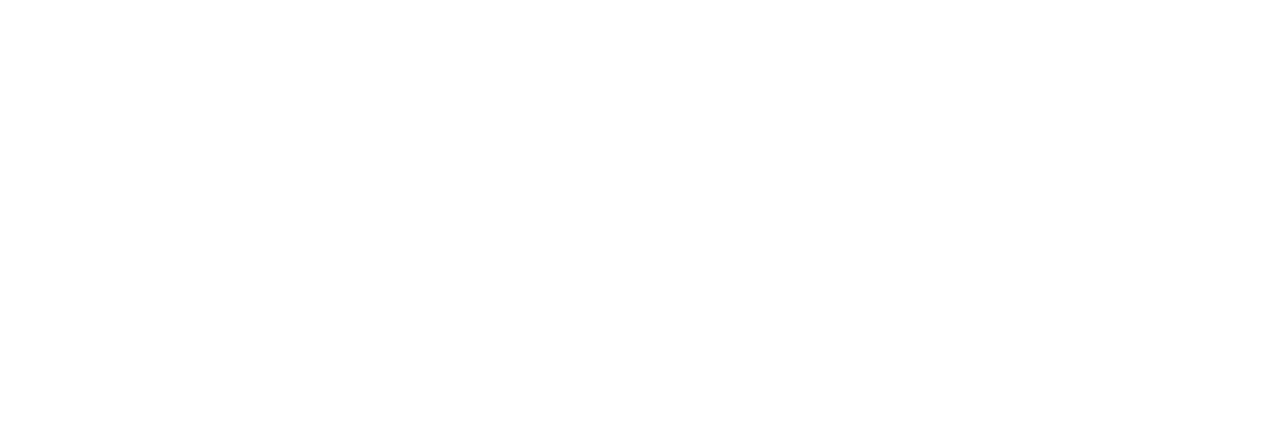
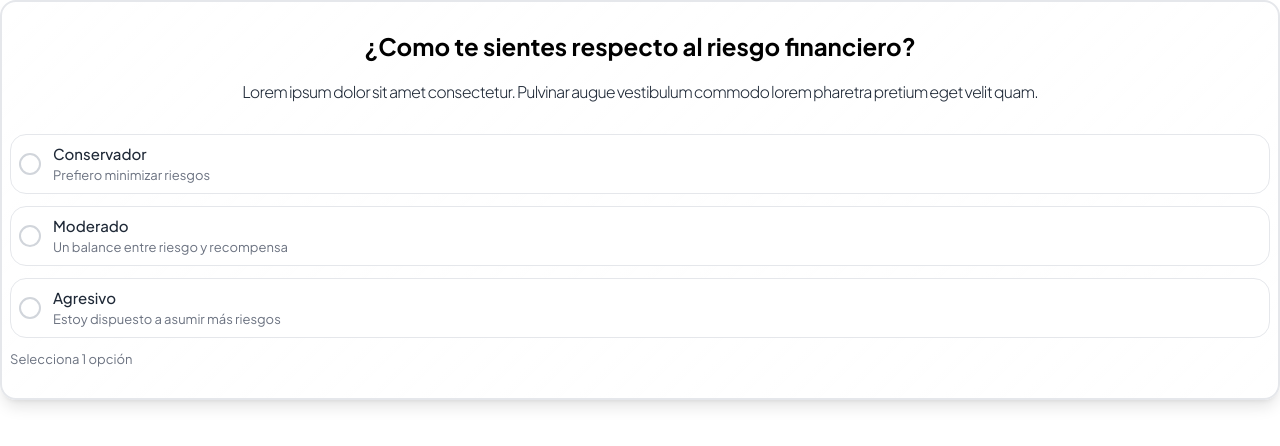
Before and after one commit to No-Country-simulation/h4-08-fintech, a React (Vite) app in the folder frontend/: page /onboarding4 in a window 1280 px wide. Before the commit this address had no page. Shown: the top 446 px of the page. Built offline with nearby package versions, Linux system fonts and the light colour scheme.

Commit message:
Onboarding 3 (riesgo financiero)

```diff
--- /dev/null
+++ b/frontend/src/components/Onboarding/OnboardingStep4.jsx
@@ -0,0 +1,85 @@
+import { useEffect, useState } from "react";
+import { OnboardingCard } from "../common/OnboardingCard";
+
+export default function OnboardingStep4({ setAvailableToContinue }) {
+  const [selectedLevel, setSelectedLevel] = useState("");
+
+  const levels = [
+    {
+      id: "conservative",
+      title: "Conservador",
+      description: "Prefiero minimizar riesgos",
+    },
+    {
+      id: "moderate",
+      title: "Moderado",
+      description: "Un balance entre riesgo y recompensa",
+    },
+    {
+      id: "aggressive",
+      title: "Agresivo",
+      description: "Estoy dispuesto a asumir más riesgos",
+    },
+  ];
+
+  useEffect(() => {
+    if (selectedLevel !== "") {
+      setAvailableToContinue(true);
+    }
+  }, [selectedLevel]);
+
+  return (
+    <OnboardingCard
+      title={"¿Como te sientes respecto al riesgo financiero?"}
+      content={
+        "Lorem ipsum dolor sit amet consectetur. Pulvinar augue vestibulum commodo lorem pharetra pretium eget velit quam."
+      }
+    >
+      <div className="space-y-3">
+        {levels.map((level) => (
+          <label
+            key={level.id}
+            className={`block w-full p-2 rounded-[16px] border transition-all ${
+              selectedLevel === level.id
+                ? "border-[#0051FF] bg-[#F5F9FF] ring-1 ring-[#0051FF]"
+                : "border-gray-200 bg-white"
+            }`}
+          >
+            <div className="flex items-center gap-3">
+              <div
+                className={`w-[22px] h-[22px] rounded-full border-2 flex items-center justify-center transition-colors ${
+                  selectedLevel === level.id
+                    ? "border-[#0051FF]"
+                    : "border-gray-300"
+                }`}
+              >
+                {selectedLevel === level.id && (
+                  <div className="w-[12px] h-[12px] rounded-full bg-[#0051FF]" />
+                )}
+              </div>
+              <div>
+                <div className="font-medium text-[15px] text-gray-800 text-start">
+                  {level.title}
+                </div>
+                <div className="w-full text-[13px] text-gray-500 text-start">
+                  {level.description}
+                </div>
+              </div>
+            </div>
+            <input
+              type="radio"
+              name="knowledge-level"
+              value={level.id}
+              checked={selectedLevel === level.id}
+              onChange={(e) => setSelectedLevel(e.target.value)}
+              className="sr-only"
+            />
+          </label>
+        ))}
+      </div>
+      <div className="w-full text-start text-[13px] text-gray-500 mt-3">
+        Selecciona 1 opción
+      </div>
+    </OnboardingCard>
+  );
+}
--- a/frontend/src/pages/Onboarding/Onboarding.jsx
+++ b/frontend/src/pages/Onboarding/Onboarding.jsx
@@ -1,12 +1,12 @@
-import { useEffect, useState } from 'react';
-import ArrowBack from '../../assets/icons/arrow-back.svg';
-import { EnableButton } from '../../components/common/EnableButton';
-import OnboardingStep1 from '../../components/Onboarding/OnboardingStep1';
-import OnboardingStep2 from '../../components/Onboarding/OnboardingStep2';
-
-import { OnboardingStep5 } from '../../components/Onboarding/OnboardingStep5';
-import {FinancialGoals as OnboardingStep3} from '../../components/Onboarding/OnboardingStep3';
-import { use } from 'react';
+import { useEffect, useState } from "react";
+import ArrowBack from "../../assets/icons/arrow-back.svg";
+import { EnableButton } from "../../components/common/EnableButton";
+import OnboardingStep1 from "../../components/Onboarding/OnboardingStep1";
+import OnboardingStep2 from "../../components/Onboarding/OnboardingStep2";
+import OnboardingStep4 from "../../components/Onboarding/OnboardingStep4";
+import { OnboardingStep5 } from "../../components/Onboarding/OnboardingStep5";
+import { FinancialGoals as OnboardingStep3 } from "../../components/Onboarding/OnboardingStep3";
+import { use } from "react";
 export const Onboarding = () => {
   const [step, SetStep] = useState(1);
   const [availableToContinue, setAvailableToContinue] = useState(true);
@@ -29,36 +29,57 @@
     if (step === 1) {
       setAvailableToContinue(true);
     }
-},[step]);
+  }, [step]);
 
   return (
     <div className="flex flex-col items-center justify-center bg-gradient bg-center h-screen w-screen relative px-5 font-jakarta">
-    {
-        step > 1 ?
+      {step > 1 ? (
         <button
           onClick={handleBack}
           className="flex items-center justify-center w-[55px] h-[55px] bg-blur border-2 border-gradient-stroke rounded-xl absolute top-5 left-5"
         >
           <img src={ArrowBack} className="w-[24px]" alt="flecha hacia atras" />
-        </button> : null
-        }
+        </button>
+      ) : null}
       {step === 1 && <OnboardingStep1 onNext={handleNext} />}
-        {step === 2 && <OnboardingStep2 onNext={handleNext} setAvailableToContinue={setAvailableToContinue} />}
-        {step === 3 && <OnboardingStep3 onNext={handleNext} setAvailableToContinue={setAvailableToContinue}/>}
-        {step === 4 && <OnboardingStep3 onNext={handleNext} setAvailableToContinue={setAvailableToContinue}/>}
-        {step === 5 && <OnboardingStep5 onNext={handleNext} setAvailableToContinue={setAvailableToContinue}/>}
+      {step === 2 && (
+        <OnboardingStep2
+          onNext={handleNext}
+          setAvailableToContinue={setAvailableToContinue}
+        />
+      )}
+      {step === 3 && (
+        <OnboardingStep3
+          onNext={handleNext}
+          setAvailableToContinue={setAvailableToContinue}
+        />
+      )}
+      {step === 4 && (
+        <OnboardingStep4
+          onNext={handleNext}
+          setAvailableToContinue={setAvailableToContinue}
+        />
+      )}
+      {step === 5 && (
+        <OnboardingStep5
+          onNext={handleNext}
+          setAvailableToContinue={setAvailableToContinue}
+        />
+      )}
 
       <div className="fixed bottom-1 w-full px-5">
-            { step > 1 &&
+        {step > 1 && (
           <div className="flex justify-center gap-[6px] mb-4">
             {Array.from({ length: 5 }).map((_, index) => (
               <div
                 key={index}
-                    className={`w-8 h-1.5 rounded-full ${step === index + 1 ? 'bg-blue-500' : 'bg-white'}`}
+                className={`w-8 h-1.5 rounded-full ${
+                  step === index + 1 ? "bg-blue-500" : "bg-white"
+                }`}
               />
             ))}
           </div>
-            }
+        )}
         <EnableButton
           content={step > 1 ? "Continuar" : "Comenzar"}
           available={availableToContinue}
--- a/frontend/src/router.jsx
+++ b/frontend/src/router.jsx
@@ -1,24 +1,25 @@
-import {BrowserRouter as Router, Routes, Route} from 'react-router-dom';
-import Home from './pages/Home';
-import Login from './pages/Auth/Login';
-import { Onboarding } from './pages/Onboarding/Onboarding';
-import Register from './pages/Auth/Register';
-import GoogleCallback from './pages/Auth/GoogleCallback';
-/* import OnboardingStep1 from './components/Onboarding/OnboardingStep1';
-import OnboardingStep2 from './components/Onboarding/OnboardingStep2';
-import OnboardingStep3 from "./components/Onboarding/OnboardingStep3" */
+import { BrowserRouter as Router, Routes, Route } from "react-router-dom";
+import Home from "./pages/Home";
+import Login from "./pages/Auth/Login";
+import Register from "./pages/Auth/Register";
+import { Onboarding } from "./pages/Onboarding/Onboarding";
+import OnboardingStep1 from "./components/Onboarding/OnboardingStep1";
+import OnboardingStep2 from "./components/Onboarding/OnboardingStep2";
+import OnboardingStep3 from "./components/Onboarding/OnboardingStep3";
+import OnboardingStep4 from "./components/Onboarding/OnboardingStep4";
 export default function AppRouter() {
   return (
     <Router>
       <Routes>
         <Route path="/" element={<Home />} />
-        <Route path='/login' element={<Login/>} />
-        <Route path='/registro' element={<Register/>} />
-        <Route path='/onboarding' element={<Onboarding/>} />
-        <Route path='/oauth/success' element={<GoogleCallback/>} />
-        {/* <Route path='/onboarding1' element={<OnboardingStep1/>} />
-        <Route path='/onboarding2' element={<OnboardingStep2/>} />
-        <Route path='/onboarding3' element={<OnboardingStep3/>} /> */}
+        <Route path="/login" element={<Login />} />
+        <Route path="/registro" element={<Register />} />
+
+        <Route path="/onboarding" element={<Onboarding />} />
+        <Route path="/onboarding1" element={<OnboardingStep1 />} />
+        <Route path="/onboarding2" element={<OnboardingStep2 />} />
+        <Route path="/onboarding3" element={<OnboardingStep3 />} />
+        <Route path="/onboarding4" element={<OnboardingStep4 />} />
       </Routes>
     </Router>
   );
```
Also changed, not shown: frontend/src/components/Onboarding/OnboardingStep3.jsx (+63 -46 lines). Lines whose indentation alone changed are shown as unchanged.
